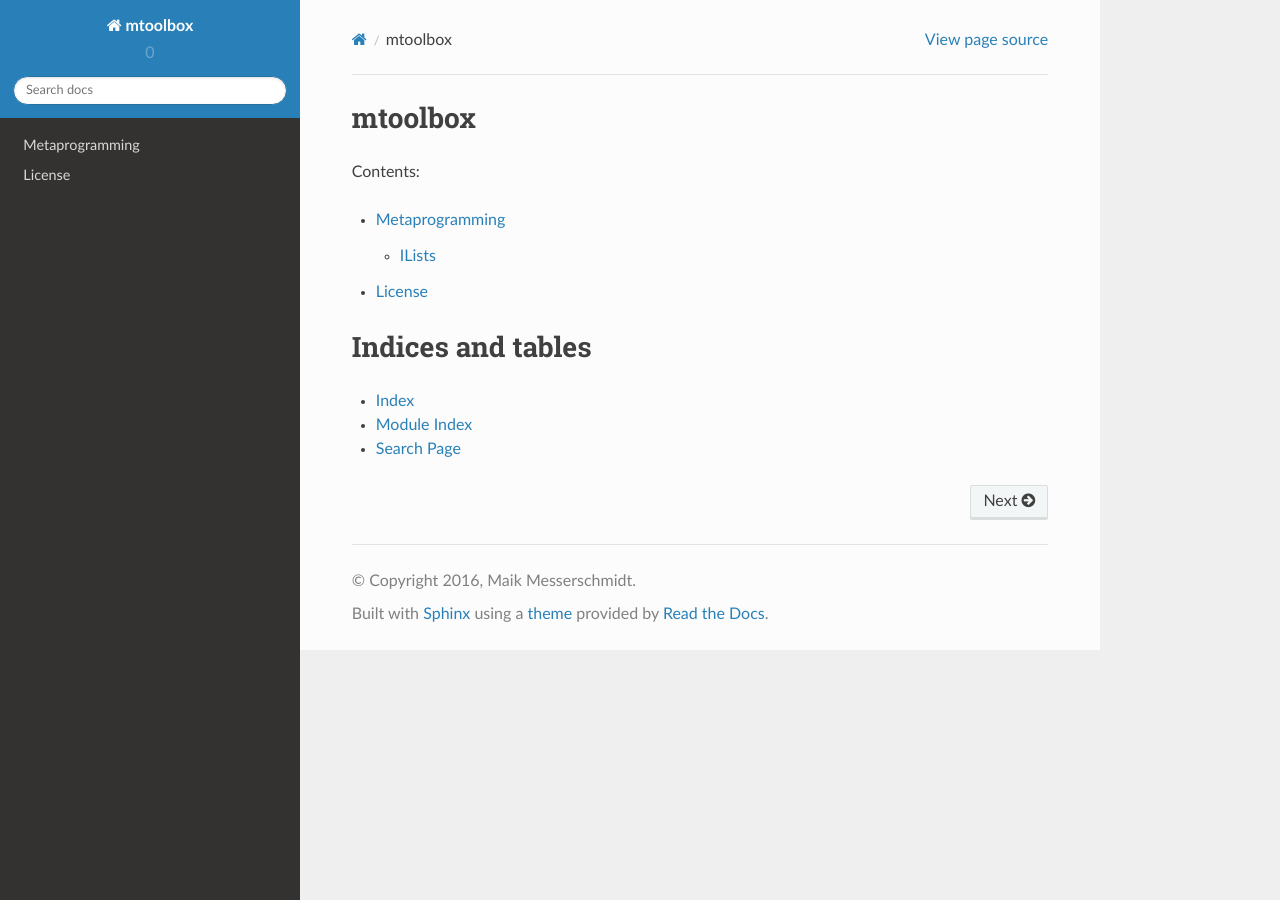
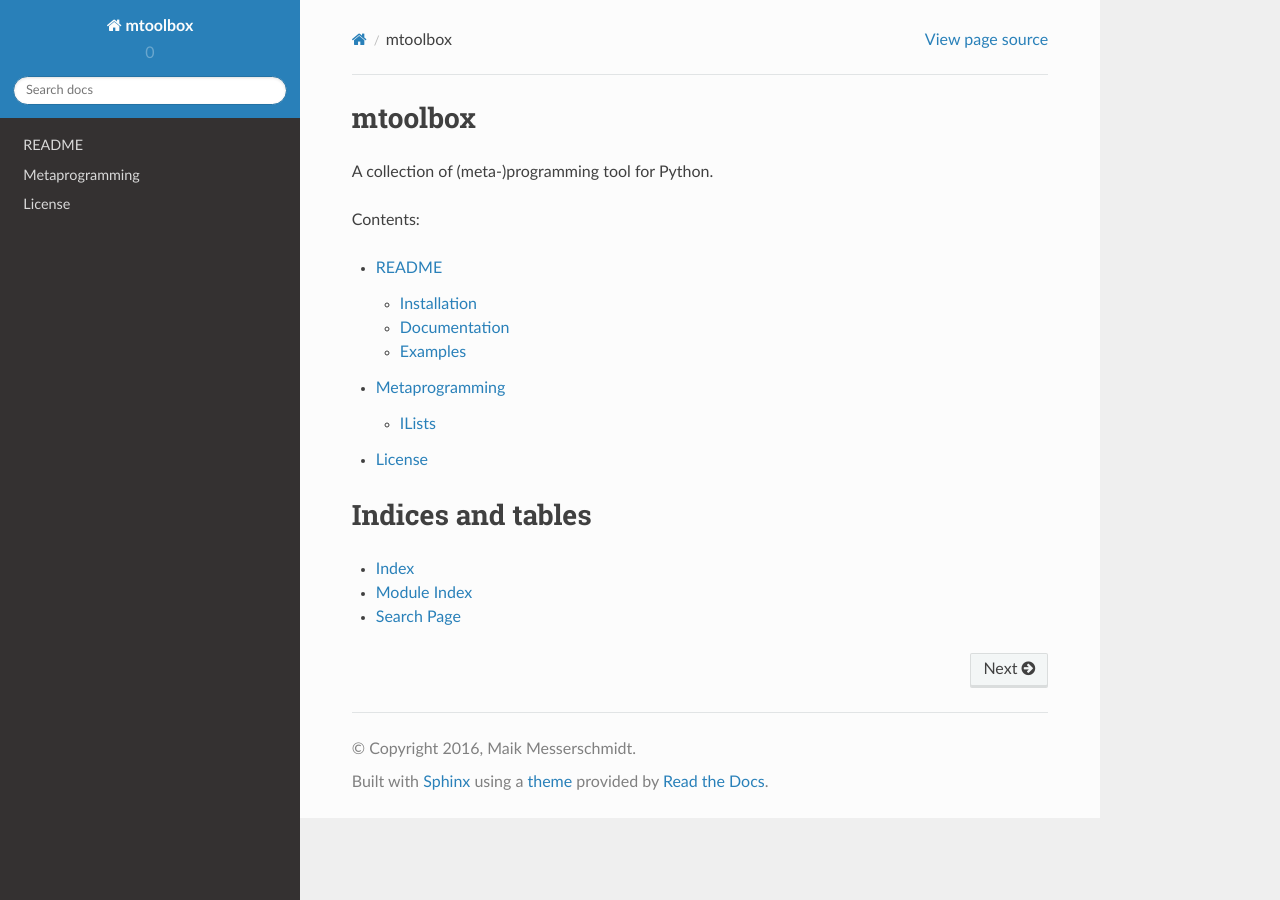
Before and after one commit to messersm/metapysics, a Sphinx documentation site: the page built from docs/source/index.rst, in a window 1280 px wide. Built offline with Sphinx 7.4.7 and the Read the Docs theme 2.0.0, drawn with Linux system fonts in a browser that asks for light colours.

Commit message:
Improved docs.

```diff
--- a/README.rst
+++ b/README.rst
@@ -1,6 +1,6 @@
-mtoolbox
-========
-A collection of (meta-)programming tools for Python.
+README
+======
+**mtoolbox** - A collection of (meta-)programming tools for Python.
 
 <https://github.com/messersm/mtoolbox>
 
--- a/docs/source/index.rst
+++ b/docs/source/index.rst
@@ -1,13 +1,16 @@
 mtoolbox
 ========
+A collection of (meta-)programming tool for Python.
 
 Contents:
 
 .. toctree::
     :maxdepth: 2
 
+    readme
     metaprogramming
     license
+
 
 Indices and tables
 ==================
--- /dev/null
+++ b/docs/source/readme.rst
@@ -0,0 +1 @@
+.. include:: ../../README.rst
```
Also changed, not shown: 1 other file.
